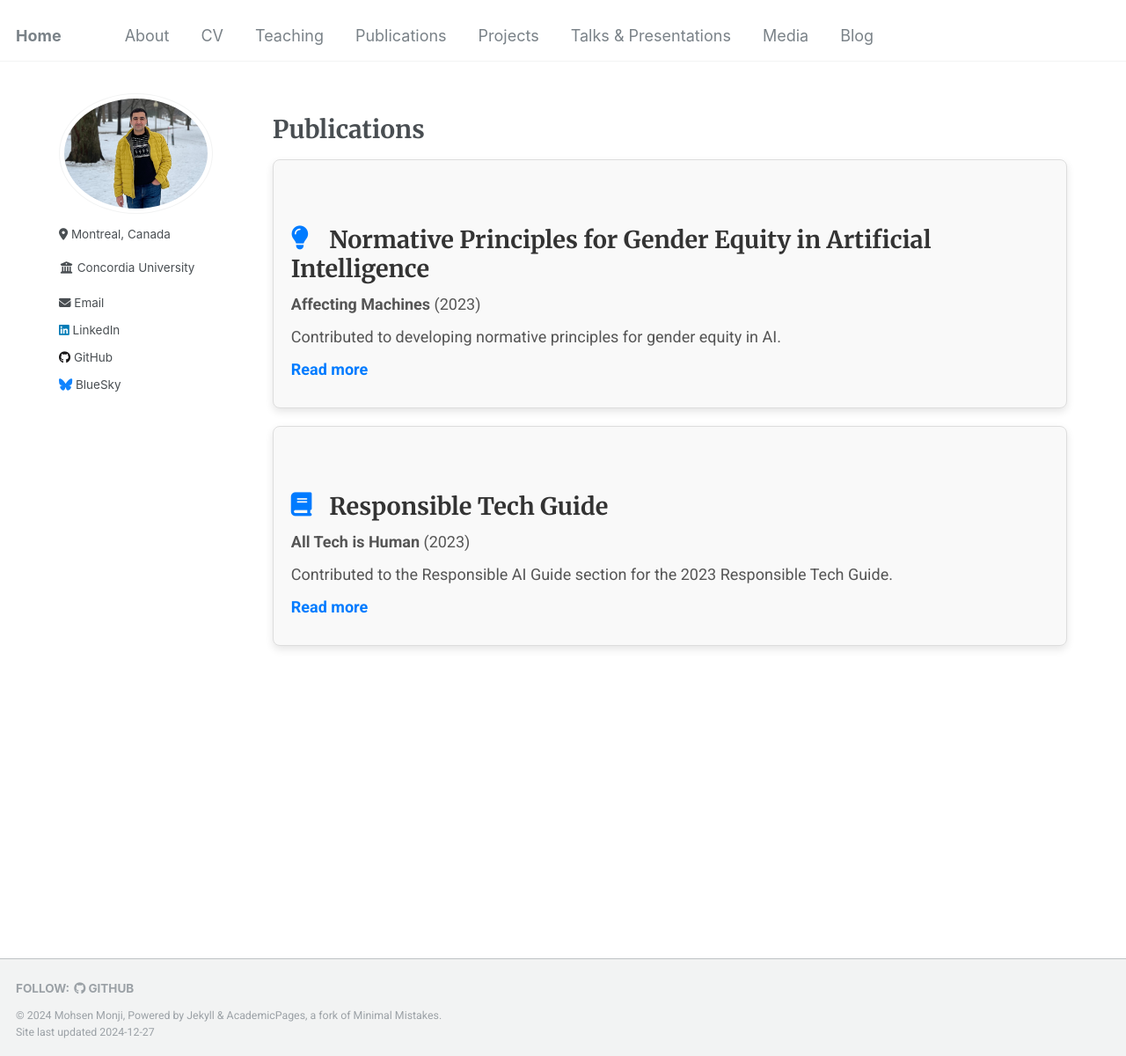
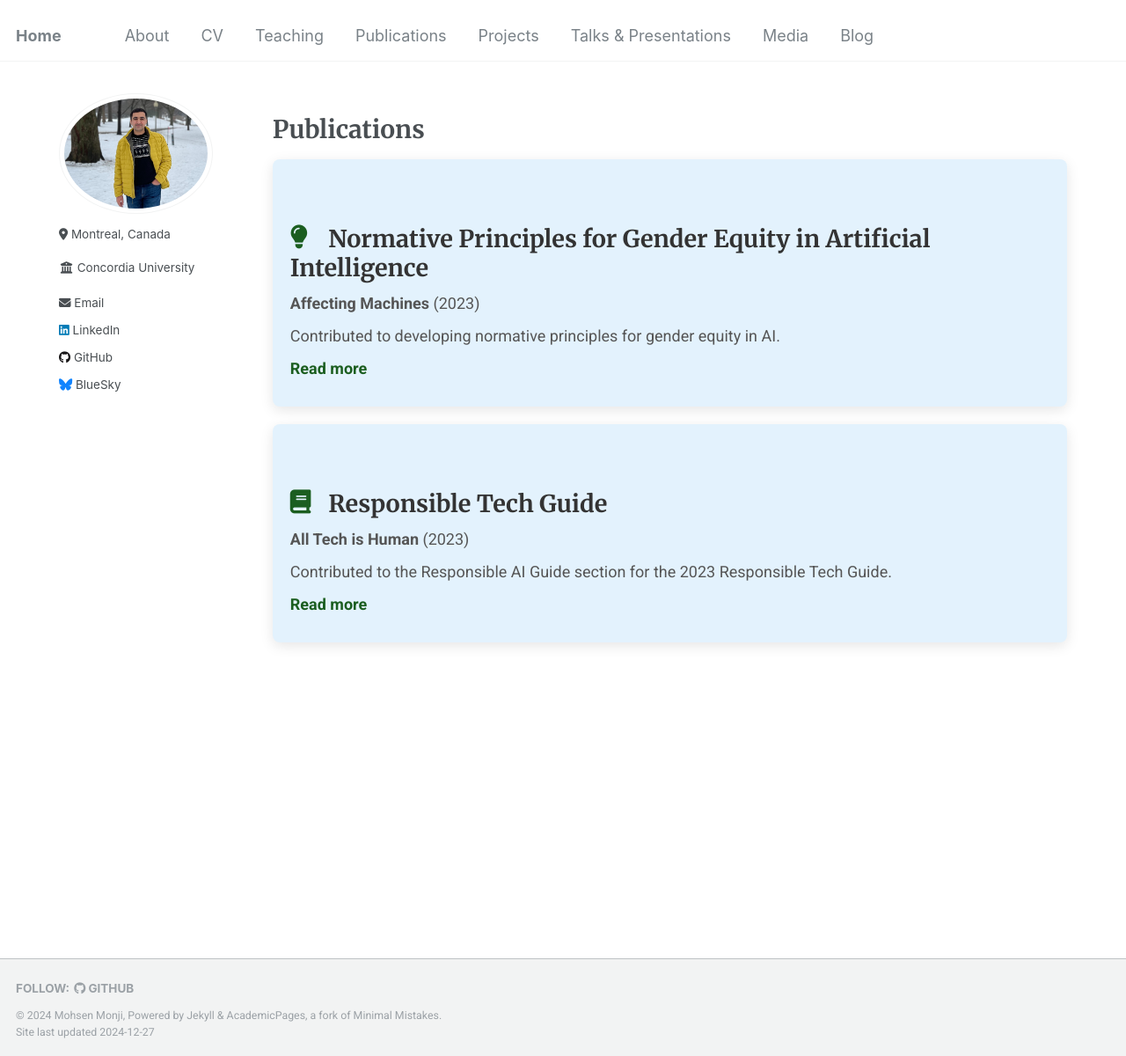
Before and after one commit to Mohsnmonji/mohsnmonji.github.io, a Jekyll site: the page built from _pages/publications.html, in a window 1280 px wide and 1200 px high. Shown: the whole window at 88% size. Built offline with Jekyll 4.4.1, drawn with Linux system fonts in a browser that asks for light colours.

Commit message:
Update publications.html

```diff
--- a/_pages/publications.html
+++ b/_pages/publications.html
@@ -12,12 +12,12 @@ author_profile: true
   }
 
   .publication-card {
-    border: 1px solid #ddd;
     border-radius: 8px;
     padding: 20px;
     margin-bottom: 20px;
-    background-color: #f9f9f9;
-    box-shadow: 0px 4px 10px rgba(0, 0, 0, 0.1);
+    color: #333333; /* Dark Gray Text */
+    box-shadow: 0px 4px 15px rgba(0, 0, 0, 0.1);
+    background-color: #E3F2FD; /* Light Blue Background */
   }
 
   .publication-card h3 {
@@ -40,7 +40,7 @@ author_profile: true
   }
 
   .publication-card ul li a {
-    color: #007bff;
+    color: #1B5E20; /* Accessible Dark Green for Links */
     text-decoration: none;
     font-weight: bold;
   }
@@ -51,7 +51,7 @@ author_profile: true
 
   .icon {
     margin-right: 10px;
-    color: #007bff;
+    color: #1B5E20; /* Accessible Dark Green for Icons */
   }
 </style>
 
```
